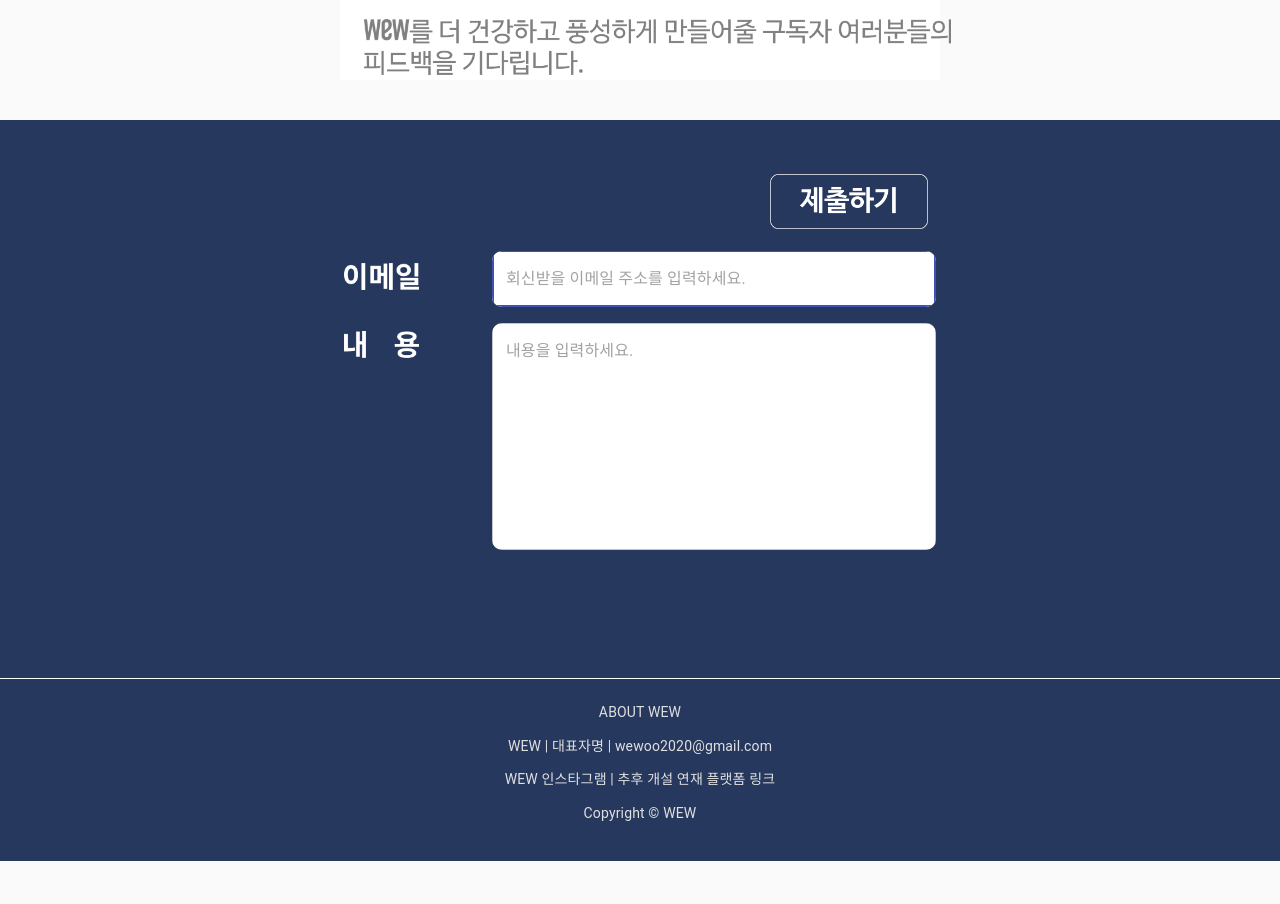
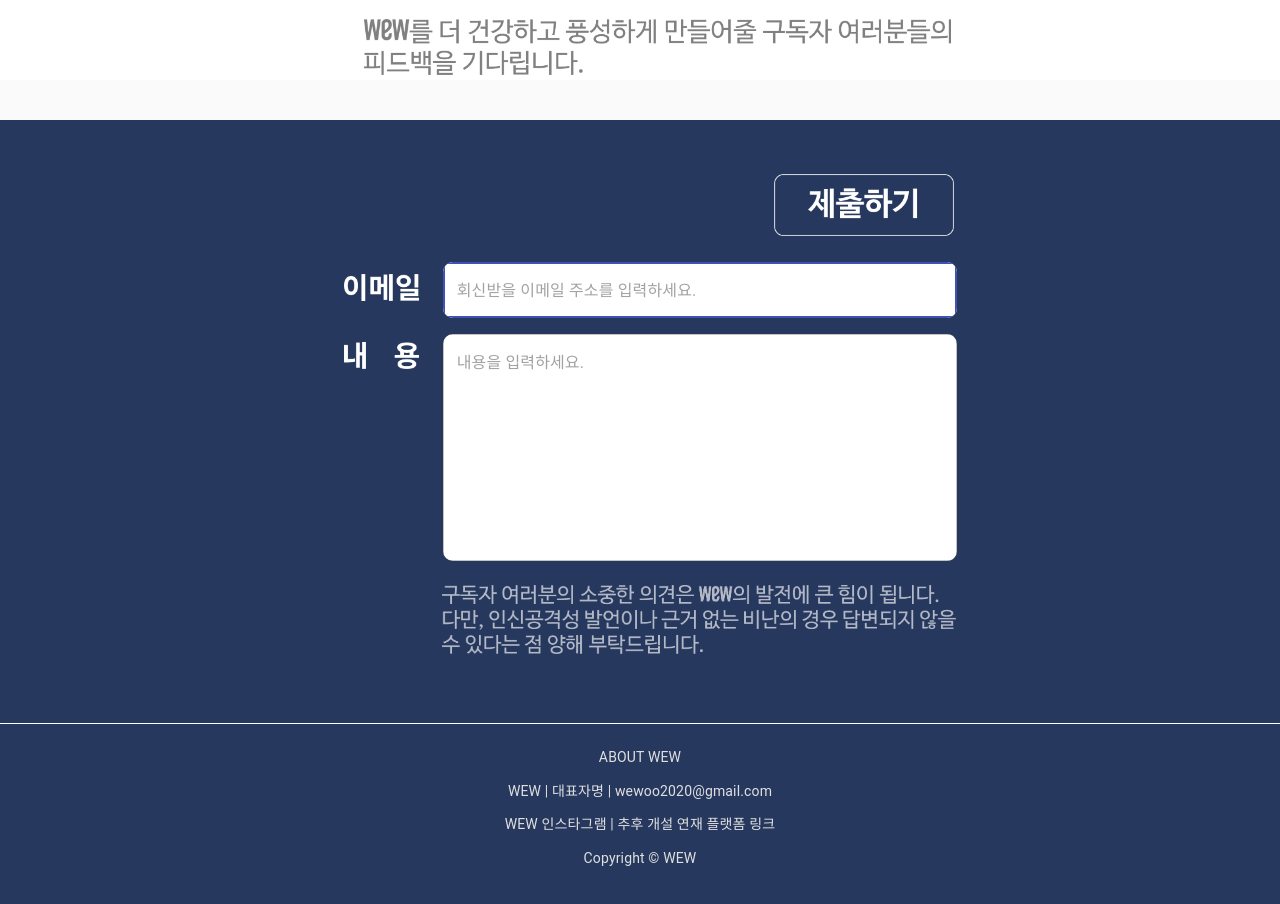
Before and after one commit to Su-Kyung/WEW, a React (Create React App) app: page /feedback in a window 1280 px wide. Shown: the part 326-1230 px from the top of the page. Before the commit the page ends 1187 px from the top, so only its background shows below. Built offline with nearby package versions, Linux system fonts and the light colour scheme.

Commit message:
피드백 페이지 배치 완료 (반응형 보완 필요)
- 가로 최대 길이 제한 없도록 수정
- 헤더쪽 비는? 부분 배경 색상 문제: margin 말고 padding 속성 활용(main말고 header에서)

```diff
--- a/src/pages/About.js
+++ b/src/pages/About.js
@@ -8,7 +8,6 @@ import Container from '@material-ui/core/Container';
 
 const useStyles = makeStyles((theme) => ({
   paper: {
-    marginTop: theme.spacing(8),
     display: 'flex',
     flexDirection: 'column',
     alignItems: 'center',
--- a/src/pages/Feedback.js
+++ b/src/pages/Feedback.js
@@ -24,7 +24,7 @@ const useStyles = makeStyles((theme) => ({
   },
   areaWhite: {
     backgroundColor: '#fff',
-    marginTop: theme.spacing(9),
+    paddingTop: theme.spacing(1),
   },
   subtitle: {
     marginTop: theme.spacing(2),
@@ -35,19 +35,23 @@ const useStyles = makeStyles((theme) => ({
     marginTop: theme.spacing(3),
   },
   submit: {
-    margin: theme.spacing(3, 0, 1),
+    margin: theme.spacing(3, -3.3, 1.5),
   },
   textfield: {
     backgroundColor: '#fff',
     overflow: 'hidden',
     borderRadius: 10,
+    width: '514px',
   },
   feedback: {
-    margin: theme.spacing(2, 0, 16),
+    padding: theme.spacing(2, 0, 3),
   },
   contentTitle: {
     marginTop: theme.spacing(1),
   },
+  describe: {
+    margin: theme.spacing(0, -2.5, 8),
+  }
 }));
 
 const Feedback = () => {
@@ -55,10 +59,10 @@ const Feedback = () => {
 
   return (
     <div>
+      <div className={classes.areaWhite}>
         <Container
         component="subHeader"
-        maxWidth="sm"
-        className={classes.areaWhite} >
+        maxWidth="sm">
           <div>
             <img src="feedback_title.png" width="281.7px" ></img>
           </div>
@@ -67,8 +71,10 @@ const Feedback = () => {
           </div>
 
         </Container>
+      </div>
 
-      <Container component="main1" maxWidth="xl" className={classes.areaIndigo} >
+      <div className={classes.areaIndigo}>
+        <Container component="main1" maxWidth="xl"  >
           <Container component="main" maxWidth="md">
             <CssBaseline />
 
@@ -77,17 +83,17 @@ const Feedback = () => {
                 <Grid container justify="flex-end">
                   <Grid item>
                     <Button id="btn_submit" className={classes.submit} type="submit">
-                    <img src="btn_submit.png" width="157.9px"></img>
+                      <img src="btn_submit.png" width="180px"></img>
                     </Button>
                   </Grid>
                 </Grid>
 
                 <Grid container alignItems="center" className={classes.contentTitle}>
-                <Grid item xs={12} sm={3}>
+                  <Grid item xs={12} sm={2}>
                     <img src="feedback_email.png" height="27px"/>
                   </Grid>
 
-                <Grid item xs={12} sm={9}>
+                  <Grid item xs={12} sm={10}>
                     <TextField
                       id="feedback_email"
                       placeholder="회신받을 이메일 주소를 입력하세요."
@@ -101,10 +107,10 @@ const Feedback = () => {
                 </Grid>
 
                 <Grid container alignItems="top" className={classes.feedback}>
-                        <Grid item xs={12} sm={3} className={classes.contentTitle}>
+                  <Grid item xs={12} sm={2} className={classes.contentTitle}>
                     <img src="feedback_content.png" height="27px"/>
                   </Grid>
-                        <Grid item xs={12} sm={9} >
+                  <Grid item xs={12} sm={10} >
                     <TextField
                       id="feedback_contents"
                       multiline
@@ -118,11 +124,18 @@ const Feedback = () => {
                   </Grid>
                 </Grid>
 
+                <Grid container justify="flex-end">
+                  <Grid item>
+                    <img src="feedback_describe.png" width="514.2px" className={classes.describe}></img>
+                  </Grid>
+                </Grid>
               </form>
             </div>
           </Container>
         </Container>
       </div>
+
+    </div>
   );
 }
 
--- a/src/pages/Home.js
+++ b/src/pages/Home.js
@@ -39,7 +39,6 @@ const Home = () => {
 
     return (
         <div>
-            <body>
 
                 <div className={classes.root} >
                     <Grid
@@ -97,7 +96,6 @@ const Home = () => {
 
                 </div>
 
-            </body>
         </div>
     )
 }
--- a/src/shared/App.css
+++ b/src/shared/App.css
@@ -108,7 +108,6 @@
 } */
 
 .Line-introduce  {
-  margin-top: 75px;
   width: 1.4px;
   height: 180.9px;
   border: solid 0.5px #ffffff;
--- a/src/shared/Header.js
+++ b/src/shared/Header.js
@@ -12,6 +12,8 @@ const useStyles = makeStyles((theme) => ({
   toolbar: {
     // borderBottom: `1px solid ${theme.palette.divider}`,
     paddingTop: '100px',
+    backgroundColor: '#fff',
+    paddingBottom: theme.spacing(8),
   },
   toolbarTitle: {
     flex: 1,
@@ -32,7 +34,7 @@ const useStyles = makeStyles((theme) => ({
   },
 }));
 
-export default function Header(props) {
+export default function Header() {
   const classes = useStyles();
 
   return (
```
Also changed, not shown: public/feedback_describe.png (added). Lines whose indentation alone changed are shown as unchanged.
